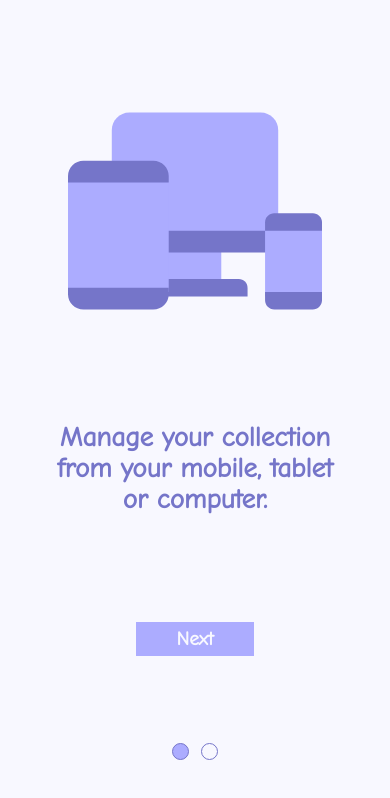
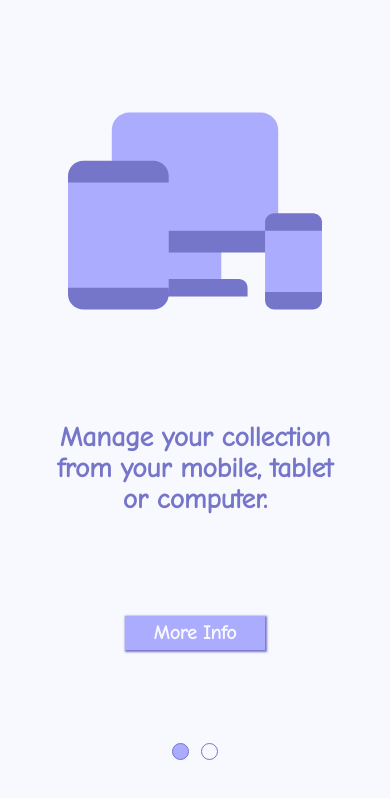
Before and after one commit to BootstrapBilly/Collection_tracker_2020, a React (Create React App) app: page / in a window 390 px wide. Shown: the top 798 px of the page. Built offline with nearby package versions, Linux system fonts and the light colour scheme.

Commit message:
Intro page 2 Finished the ui for mobiles for page 2

```diff
--- a/src/App.js
+++ b/src/App.js
@@ -1,4 +1,4 @@
-import React from 'react';
+import React, {useState} from 'react';
 
 import './App.css';
 
@@ -7,11 +7,13 @@ import Intro from "./Pages/Intro/Intro"
 
 const App = () => {
 
+  const [intro_page, set_intro_page] = useState(1)
+
   return (
 
     <div className="App">
 
-      <Intro />
+      <Intro page={intro_page} handle_button_click={(page)=> page === 1 ? set_intro_page(2) : set_intro_page(1) } />
 
     </div>
 
--- a/src/Pages/Intro/Components/Button/Button.js
+++ b/src/Pages/Intro/Components/Button/Button.js
@@ -6,7 +6,7 @@ const Button = props => {
 
     return (
 
-        <div className={classes.container}>
+        <div className={classes.container} onClick={props.onClick}>
 
             <span className={classes.text}>{props.text}</span>
 
--- a/src/Pages/Intro/Components/Button/Button.module.css
+++ b/src/Pages/Intro/Components/Button/Button.module.css
@@ -1,10 +1,16 @@
 .text{
-
-    border: 2px solid #acacff;
-    background-color: #acacff;
-    padding: 1vw 10vw;
     font-size: 1.2rem;
     color: #F8F8FF;
     font-weight: 200;
     font-weight: bold;
 }
+
+.container {
+    background-color: red;
+    width: 35%;
+    border: 2px solid #acacff;
+    background-color: #acacff;
+    padding: 1vw 0;
+    text-align: center;
+    box-shadow: 1px 1px 2px 1px #7575c9;
+}
--- a/src/Pages/Intro/Intro.js
+++ b/src/Pages/Intro/Intro.js
@@ -8,6 +8,7 @@ import Button from "./Components/Button/Button"
 
 //Assets
 import devices from "../../Assets/Icons/devices.svg"
+import features from "../../Assets/Icons/features.svg"
 
 const Intro = props => {
 
@@ -17,25 +18,30 @@ const Intro = props => {
 
             <div className={classes.graphics_container}>
 
-                <img className={classes.graphics} src={devices} alt={"Mobile, tablet and computer"} />
+                <img className={classes.graphics} src={props.page === 1 ? devices : features} alt={"Mobile, tablet and computer"} />
 
             </div>
 
             <div className={classes.paragraph_container}>
 
-                    <span className={classes.paragraph}>Manage your collection from your mobile, tablet or computer.</span>
+                    <span className={classes.paragraph}>
+
+                        {props.page === 1 ? "Manage your collection from your mobile, tablet or computer."
+                        : "Keep your collection organised with minimal effort."}
+
+                    </span>
 
             </div>
 
             <div className={classes.button_container}>
 
-                    <Button text="Next" />
+                    <Button text={props.page === 1 ? "More Info" : "Get Started"} onClick={props.handle_button_click.bind(this, props.page)}/>
 
             </div>
 
             <div className={classes.circle_container}>
 
-                <ProgressCircles active_page={1}/>
+                <ProgressCircles active_page={props.page === 1 ? 1 : 2}/>
 
             </div>
 
--- a/src/Pages/Intro/Intro.module.css
+++ b/src/Pages/Intro/Intro.module.css
@@ -24,7 +24,7 @@
 
 .paragraph_container{
 
-    width: 75%;
+    width: 72%;
     position: absolute;
     top: 50%;
     text-align: center;
```
Also changed, not shown: src/Assets/Icons/features.svg (added).
